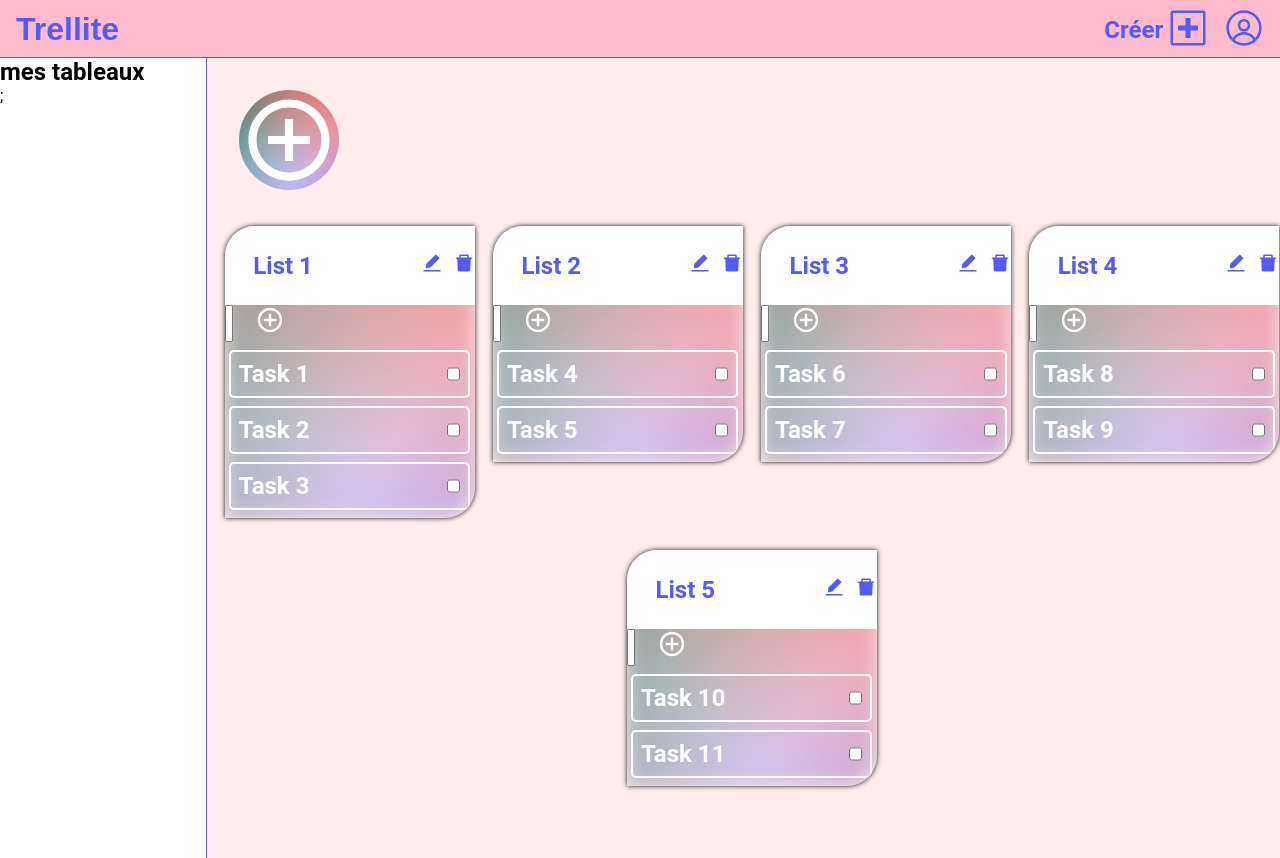
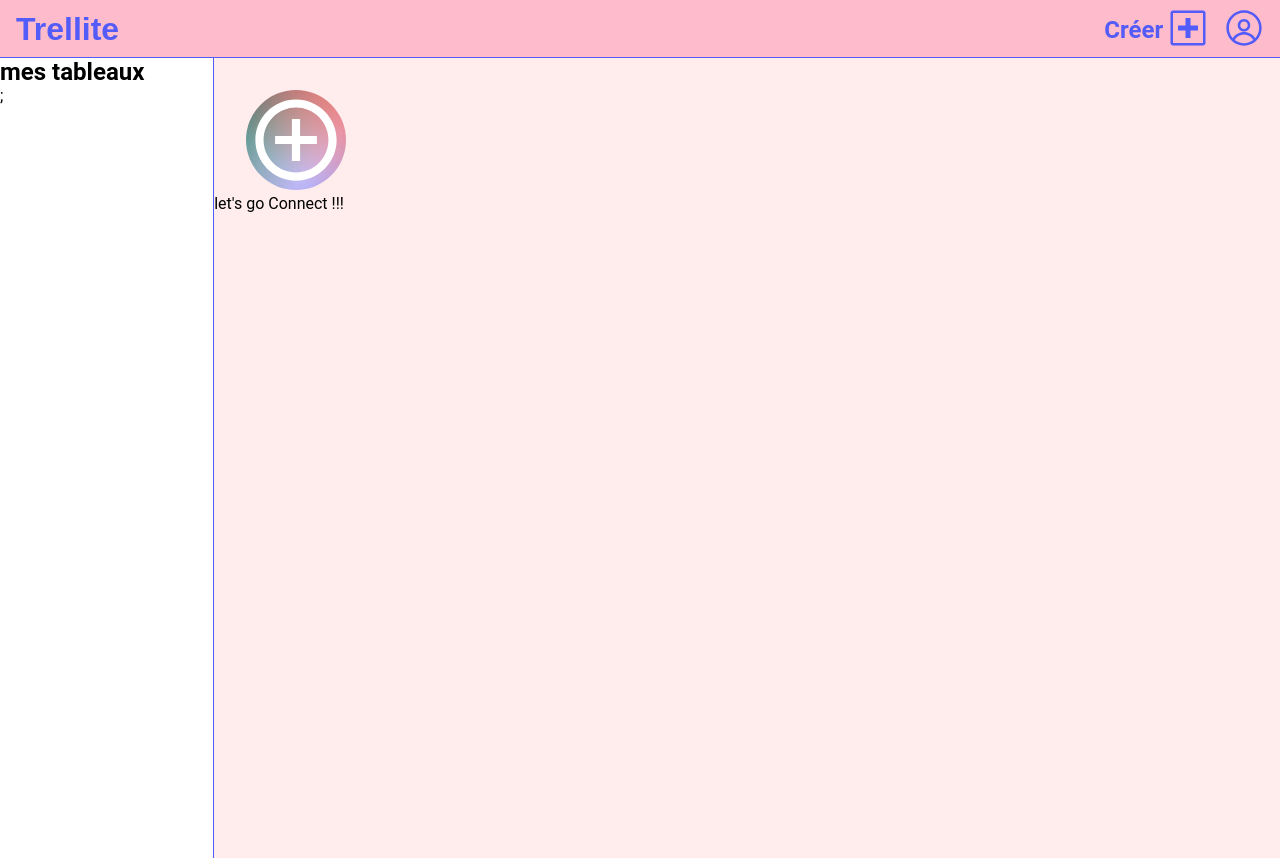
Before and after one commit to daddykoala/Kanban, a React (Create React App) app in the folder my-app/: page / in a window 1280 px wide. Built offline with nearby package versions, Linux system fonts and the light colour scheme.

Commit message:
fix modif list

```diff
--- a/my-app/src/app/components/Deck/Decks.jsx
+++ b/my-app/src/app/components/Deck/Decks.jsx
@@ -11,56 +11,30 @@ import CreateCard from "../form/createCard";
 import "./deckStyles.scss";
 
 function Decks() {
-  // const { decksId } = useParams();
-  const decksId = 80
+  const { decksId } = useParams();
+
   const userState = useSelector((state) => state.user.user);
   const [tableau, setTableau] = useState(null);
-  // const [Lists, setLists] = useState([]);
-
-  //je vien recup mon tableau avec le params
-  // useEffect(() => {
-
-  //   if (userState && userState.table) {
-  //     const tables = userState.table;
-  //     console.log(userState);
-  //     setTableau(tables);
-  //    console.log(tables);
-  //     const foundTable = userState.table.findIndex((table) => table.id === parseInt(decksId));
-  //     console.log(foundTable);
-  //     if (foundTable !== -1) {
-  //       // const foundList = foundTable.list;
-  //       setLists(userState.table[foundTable].list)
-  //       console.log(Lists);;
-  //     } else {
-  //       setLists([]); // Si aucune table n'est trouvée, initialiser les listes comme un tableau vide
-  //     }
-  //   }
-  // }, [userState, decksId]);
+  const [Lists, setLists] = useState([]);
 
 
-  const Lists = [
-    { id: 1, name: 'List 1', position: 1, tasks: [
-      { id: 1, name: 'Task 1'},
-      { id: 2, name: 'Task 2'},
-      { id: 3, name: 'Task 3'},
-    ] },
-    { id: 2, name: 'List 2', position: 2, tasks: [
-      { id: 4, name: 'Task 4'},
-      { id: 5, name: 'Task 5'},
-    ] },
-    { id: 3, name: 'List 3', position: 3, tasks: [
-      { id: 6, name: 'Task 6'},
-      { id: 7, name: 'Task 7'},
-    ] },
-    { id: 4, name: 'List 4', position: 4, tasks: [
-      { id: 8, name: 'Task 8'},
-      { id: 9, name: 'Task 9'},
-    ] },
-    { id: 5, name: 'List 5', position: 5, tasks: [
-      { id: 10, name: 'Task 10'},
-      { id: 11, name: 'Task 11'},
-    ] },
-  ];
+  useEffect(() => {
+
+    if (userState && userState.table) {
+
+      const foundTable = userState.table.find((table) => table.id === parseInt(decksId));
+      console.log(foundTable);
+      if (foundTable) {
+        // const foundList = foundTable.list;
+        setLists(foundTable.list || [])
+        console.log(Lists);
+      } else {
+        setLists([]); // Si aucune table n'est trouvée, initialiser les listes comme un tableau vide
+      }
+    }
+  }, [userState, decksId]);
+
+
 
 
       return (
@@ -76,7 +50,7 @@ function Decks() {
               Lists.map((list) => {
                 return (
                   <List
-                    key={list.id}
+                    // key={list.id}
                     title={list.name}
                     id={list.id}
                     position={list.position}
--- a/my-app/src/app/components/Deck/deckStyles.scss
+++ b/my-app/src/app/components/Deck/deckStyles.scss
@@ -3,6 +3,7 @@
   display: flex;
   flex-direction: column;
   background-color: rgba(255, 199, 199, 0.319);
+  width: 100%;
   align-items: flex-start;
 }
 .deck__board {
--- a/my-app/src/app/components/List/List.jsx
+++ b/my-app/src/app/components/List/List.jsx
@@ -1,4 +1,4 @@
-import React, { useState } from "react";
+import React, { useState, useEffect } from "react";
 import { useDispatch, useSelector } from "react-redux";
 import Card from "../card/Card";
 import { AiFillEdit, AiFillDelete } from "react-icons/ai";
@@ -19,7 +19,7 @@ import { modifyList, removeList } from "../../store/reducer/userSlice";
 
 import "./ListStyles.scss";
 
-function List({ id, key, title, position, tableId, tasks }) {
+function List({ id,  title, position, tableId, tasks }) {
   const dispatch = useDispatch();
 
   const [input, setInput] = useState("");
@@ -30,6 +30,9 @@ function List({ id, key, title, position, tableId, tasks }) {
   const [deleteListByTable] = useDeleteListByTableMutation();
   const [modifyListByTable] = useModifyListByTableMutation();
 
+  useEffect(() => {
+    console.log("cardEditing", cardEditing);
+  }, [cardEditing]);
   //modifie la value de l'input
   const handleTitleChange = (e) => {
     setInput(e.target.value);
@@ -37,14 +40,15 @@ function List({ id, key, title, position, tableId, tasks }) {
 
   // va  passer isEditing a true pour modifier le titre de la liste
   const handleTitleClick = () => {
-    setIsEditing(true);
+    setIsEditing(!cardEditing);
   };
 
   const handleTitleBlur = () => {
     setIsEditing(false);
   };
 
-  const handleTitleSubmit = async () => {
+  const handleTitleSubmit = async (e) => {
+e.preventDefault();
     try {
       const result = await modifyListByTable({ id, name: input });
       if (result) {
@@ -65,21 +69,25 @@ function List({ id, key, title, position, tableId, tasks }) {
 
   const handleAdd = () => {};
 
-  const handleSubmitCard = (e) => {
+  const handleSubmitCard = async (e) => {
     e.preventDefault();
     //query pour ajouter une carte
-
+    const result = await modifyListByTable({ id:id, name: input });
+    if (result) {
+      dispatch(modifyList(result.data));
+      setcardEditing(!cardEditing);
+    }
     //dispatch pour ajouter une carte
-
-    setcardEditing(false);
   };
 
-  const handleShowFormCard = () => {
-    setcardEditing(true);
+  const handleShowFormCard = (e) => {
+    e.preventDefault();
+    console.log("click", cardEditing);
+    setcardEditing(!cardEditing);
   };
 
   return (
-    <div className="list" key={key} id={id} position={position}>
+    <div className="list" key={id} id={id} position={position}>
       <div className="list__header">
         {isEditing ? (
           <form onSubmit={handleTitleSubmit}>
@@ -141,9 +149,9 @@ function List({ id, key, title, position, tableId, tasks }) {
         </form>
       </div>
 
-      {tasks.map((element, index) => (
-        <Card key={index} id={element.id} name={element.name} listId={id} />
-      ))}
+      {/* {tasks.map((element, index) => (
+        <Card  id={element.id} name={element.name} listId={id} />
+      ))} */}
     </div>
   );
 }
--- a/my-app/src/app/components/List/ListStyles.scss
+++ b/my-app/src/app/components/List/ListStyles.scss
@@ -74,19 +74,39 @@
     }
 }
 
+@keyframes extend{
+  0%{
+    width: 0;
 
+  }
+  100%{
+    width: 100%;
+
+  }
+}
 .form__add__card {
     display: flex;
     flex-direction: row;
     width:100%;
+    margin-top: 0.5rem;
+    margin-left: 0.5rem;
+
 
     &__input {
       width: 0%;
       transition: width 2s ease-in-out;
+      animation: extend
+      0.5s forwards;
+      outline: none;
+      border: none;
+      border: 1px 1px solid transparent;
+      border-radius: 5px;
     }
 
-    .openInput {
+    &__input.openInput {
       width: 100%;
+      border: 1px 1px solid vars.$title-color;
+
     }
 
     &__button {
```
Also changed, not shown: my-app/src/app/components/Card/taskStyles.scss (line endings or trailing spaces).
